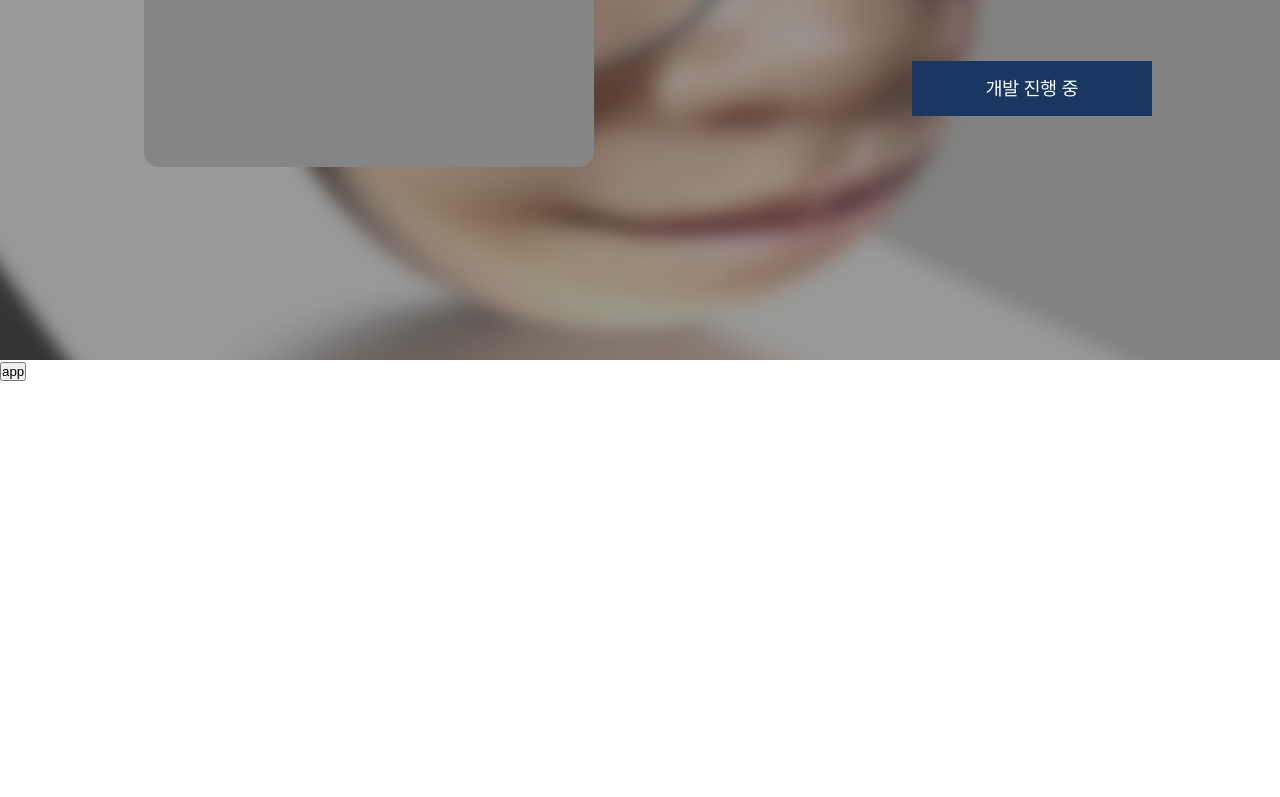
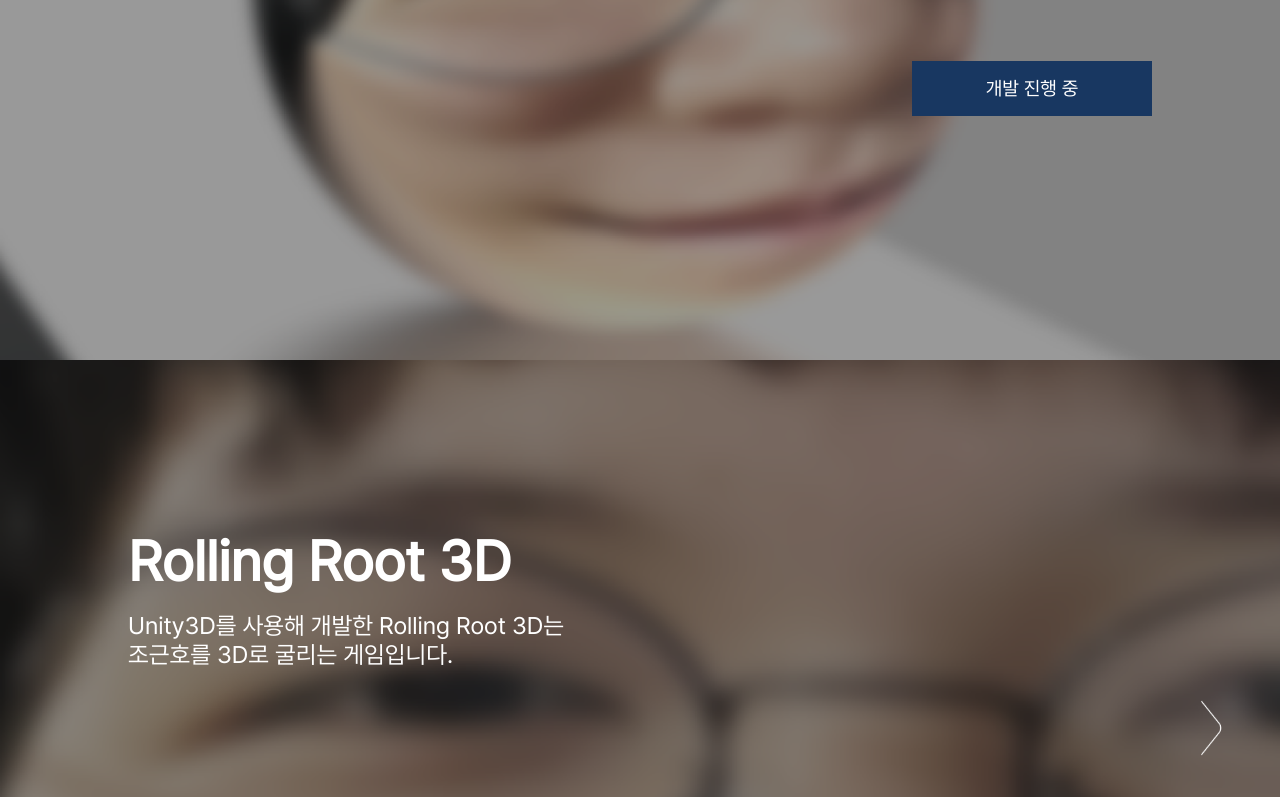
Before and after one commit to NOINOM/NOINOM-Official-Website, a React (Create React App) app: page / in a window 1280 px wide. Shown: the part 2000-2797 px from the top of the page. Before the commit the page ends 2381 px from the top, so only its background shows below. Built offline with nearby package versions, Linux system fonts and the light colour scheme.

Commit message:
ADD :: Project Linked

```diff
--- a/src/App.tsx
+++ b/src/App.tsx
@@ -1,9 +1,10 @@
-import { SetStateAction, useEffect, useState } from "react";
+import { useEffect, useState, useRef } from "react";
 import Header from "./components/Header";
 import MainBottomBar from "./components/MainBottomBar";
 import MainIntoduce from "./components/MainIntoduce";
 import Project from "./components/Project";
 import { detect } from "detect-browser";
+import Footer from "./components/Footer";
 
 interface Ibrowser {
   name: string | null;
@@ -16,8 +17,6 @@
 
 const CheckOS = (setIndex: React.Dispatch<React.SetStateAction<number>>) => {
   let Os = browser?.os || "";
-  console.log(Os.slice(0, 3));
-
   if (Os.slice(0, 3) === "Win") {
     setIndex(1);
   }
@@ -37,14 +36,39 @@
 
 function App() {
   const [index, setIndex] = useState<number>(1);
+  const proj1 = useRef<HTMLDivElement>(null);
+  const proj2 = useRef<HTMLDivElement>(null);
+  const proj3 = useRef<HTMLDivElement>(null);
+  const proj4 = useRef<HTMLDivElement>(null);
+  const onProj1Click = () => {
+    proj1.current?.scrollIntoView({ behavior: "smooth" });
+  };
+  const onProj2Click = () => {
+    proj2.current?.scrollIntoView({ behavior: "smooth" });
+  };
+  const onProj3Click = () => {
+    proj3.current?.scrollIntoView({ behavior: "smooth" });
+  };
+  const onProj4Click = () => {
+    proj4.current?.scrollIntoView({ behavior: "smooth" });
+  };
+
   useEffect(() => {
+    document.getElementById("app")?.scrollTo(0, 0);
     CheckOS(setIndex);
   }, []);
+
   return (
     <>
-      <Header></Header>
+      <Header
+        Proj1Click={onProj1Click}
+        Proj2Click={onProj2Click}
+        Proj3Click={onProj3Click}
+        Proj4Click={onProj4Click}
+      ></Header>
       <MainIntoduce></MainIntoduce>
       <MainBottomBar></MainBottomBar>
+      <div ref={proj1}>
         <Project
           title="Rolling Root"
           context="Unity2D를 사용해 개발한 Rolling Root는 조근호를 굴리는 게임입니다."
@@ -56,26 +80,51 @@
             ios: null,
           }}
           background={1}
-        subimg={3}
+          subimg={[1, 2, 3]}
           isRight={false}
           index={index}
         ></Project>
+      </div>
+      <div ref={proj2}>
         <Project
           title="Rolling Root 3D"
           context="Unity3D를 사용해 개발한 Rolling Root 3D는 조근호를 3D로 굴리는 게임입니다."
           download={null}
           background={2}
-        subimg={1}
+          subimg={[1]}
           isRight={true}
           index={index}
         ></Project>
-      <button
-        onClick={() => {
-          console.log(index);
+      </div>
+      <div ref={proj3}>
+        <Project
+          title="Rolling Root 3D"
+          context="Unity3D를 사용해 개발한 Rolling Root 3D는 조근호를 3D로 굴리는 게임입니다."
+          download={null}
+          background={1}
+          subimg={[1, 2]}
+          isRight={false}
+          index={index}
+        ></Project>
+      </div>
+      <div ref={proj4}>
+        <Project
+          title="Rolling Root 3D"
+          context="Unity3D를 사용해 개발한 Rolling Root 3D는 조근호를 3D로 굴리는 게임입니다."
+          download={{
+            windows: "https://www.naver.com",
+            macos: "https://www.daum.net",
+            linux: "https://www.google.com",
+            android: "https://www.youtube.com",
+            ios: "https://www.laftel.net",
           }}
-      >
-        app
-      </button>
+          background={2}
+          subimg={[1, 2, 3, 4, 5]}
+          isRight={true}
+          index={index}
+        ></Project>
+      </div>
+      <Footer></Footer>
     </>
   );
 }
--- a/src/components/Header.tsx
+++ b/src/components/Header.tsx
@@ -1,17 +1,24 @@
 import * as S from "../style/HeaderStyled";
 import Logo from "../asset/NOINOM.png";
 
-const Header = () => {
+interface IHeader {
+  Proj1Click: () => void;
+  Proj2Click: () => void;
+  Proj3Click: () => void;
+  Proj4Click: () => void;
+}
+
+const Header = (props: IHeader) => {
   return (
     <S.Header>
       <S.NavWrap>
         <S.LogoImg src={Logo} alt="로고" />
         <S.Sidebar></S.Sidebar>
         <S.TitleWrap>
-          <p>Rolling Root</p>
-          <p>Rolling Root 3D</p>
-          <p>돌붕이 키우기</p>
-          <p>두근두근 CNS</p>
+          <p onClick={props.Proj1Click}>Rolling Root</p>
+          <p onClick={props.Proj2Click}>Rolling Root 3D</p>
+          <p onClick={props.Proj3Click}>돌붕이 키우기</p>
+          <p onClick={props.Proj4Click}>두근두근 CNS</p>
         </S.TitleWrap>
       </S.NavWrap>
     </S.Header>
--- a/src/components/Project.tsx
+++ b/src/components/Project.tsx
@@ -3,9 +3,6 @@
 import BigArrow from "../asset/BigArrow.png";
 import { useState } from "react";
 import ButtonSetting from "./ButtonSetting";
-import Proj11 from "../asset/proj1/1.png";
-import Proj12 from "../asset/proj1/2.png";
-import Proj13 from "../asset/proj1/3.png";
 
 interface IProject {
   title: string;
@@ -18,7 +15,7 @@
     ios: string | null;
   } | null;
   background: number;
-  subimg: number;
+  subimg: number[];
   isRight: boolean;
   index: number;
 }
@@ -53,49 +50,49 @@
                 />
               </S.ArrowImgNav>
               <S.OptionBar isDetail={detail}>
-                {selectTitle?.map((e) => {
-                  if (e === 0 && props.download?.windows) {
+                {selectTitle?.map((index) => {
+                  if (index === 0 && props.download?.windows) {
                     return (
                       <S.SelectOption
                         onClick={() => window.open(props.download?.windows!)}
                       >
-                        {Title[e]} 다운로드
+                        {Title[index]} 다운로드
                       </S.SelectOption>
                     );
                   }
-                  if (e === 1 && props.download?.macos) {
+                  if (index === 1 && props.download?.macos) {
                     return (
                       <S.SelectOption
                         onClick={() => window.open(props.download?.macos!)}
                       >
-                        {Title[e]} 다운로드
+                        {Title[index]} 다운로드
                       </S.SelectOption>
                     );
                   }
-                  if (e === 2 && props.download?.linux) {
+                  if (index === 2 && props.download?.linux) {
                     return (
                       <S.SelectOption
                         onClick={() => window.open(props.download?.linux!)}
                       >
-                        {Title[e]} 다운로드
+                        {Title[index]} 다운로드
                       </S.SelectOption>
                     );
                   }
-                  if (e === 3 && props.download?.android) {
+                  if (index === 3 && props.download?.android) {
                     return (
                       <S.SelectOption
                         onClick={() => window.open(props.download?.android!)}
                       >
-                        {Title[e]} 다운로드
+                        {Title[index]} 다운로드
                       </S.SelectOption>
                     );
                   }
-                  if (e === 4 && props.download?.ios) {
+                  if (index === 4 && props.download?.ios) {
                     return (
                       <S.SelectOption
                         onClick={() => window.open(props.download?.ios!)}
                       >
-                        {Title[e]} 다운로드
+                        {Title[index]} 다운로드
                       </S.SelectOption>
                     );
                   }
@@ -116,11 +113,13 @@
           />
         )}
         <S.SubImgWarp>
-          <S.SubImg src={Proj11} alt="s" />
-          <S.SubImg src={Proj12} alt="s" />
-          <S.SubImg src={Proj13} alt="s" />
+          {props.subimg.map((index) => {
+            return (
+              <S.SubImg background={props.background} subimg={index}></S.SubImg>
+            );
+          })}
         </S.SubImgWarp>
-        {subIdx === props.subimg ? (
+        {subIdx === props.subimg.length ? (
           <S.SubImgNoneArrowImg />
         ) : (
           <S.SubImgArrowImg
--- a/src/style/ProjectStyle.tsx
+++ b/src/style/ProjectStyle.tsx
@@ -10,7 +10,13 @@
 export const BackgorundImg = styled.div`
   width: 100%;
   background-image: url(${(props: IBackground) =>
-    props.background == 1 ? `${BackgroundImg1}` : `${BackgroundImg2}`});
+    props.background === 1
+      ? `${BackgroundImg1}`
+      : props.background === 2
+      ? `${BackgroundImg2}`
+      : props.background === 3
+      ? null
+      : null});
   height: 46rem;
   color: white;
   font-family: "Regular";
@@ -107,10 +113,15 @@
   display: flex;
 `;
 
-export const SubImg = styled.img`
+interface ISubImg {
+  background: number;
+  subimg: number;
+}
+
+export const SubImg = styled.div`
   width: 28.125rem;
   height: 21.875rem;
-  opacity: 1;
+  background-image: ${(props: ISubImg) => (props.subimg ? null : null)};
 `;
 
 export const SubImgFrame = styled.div`
```
Lines whose indentation alone changed are shown as unchanged.
